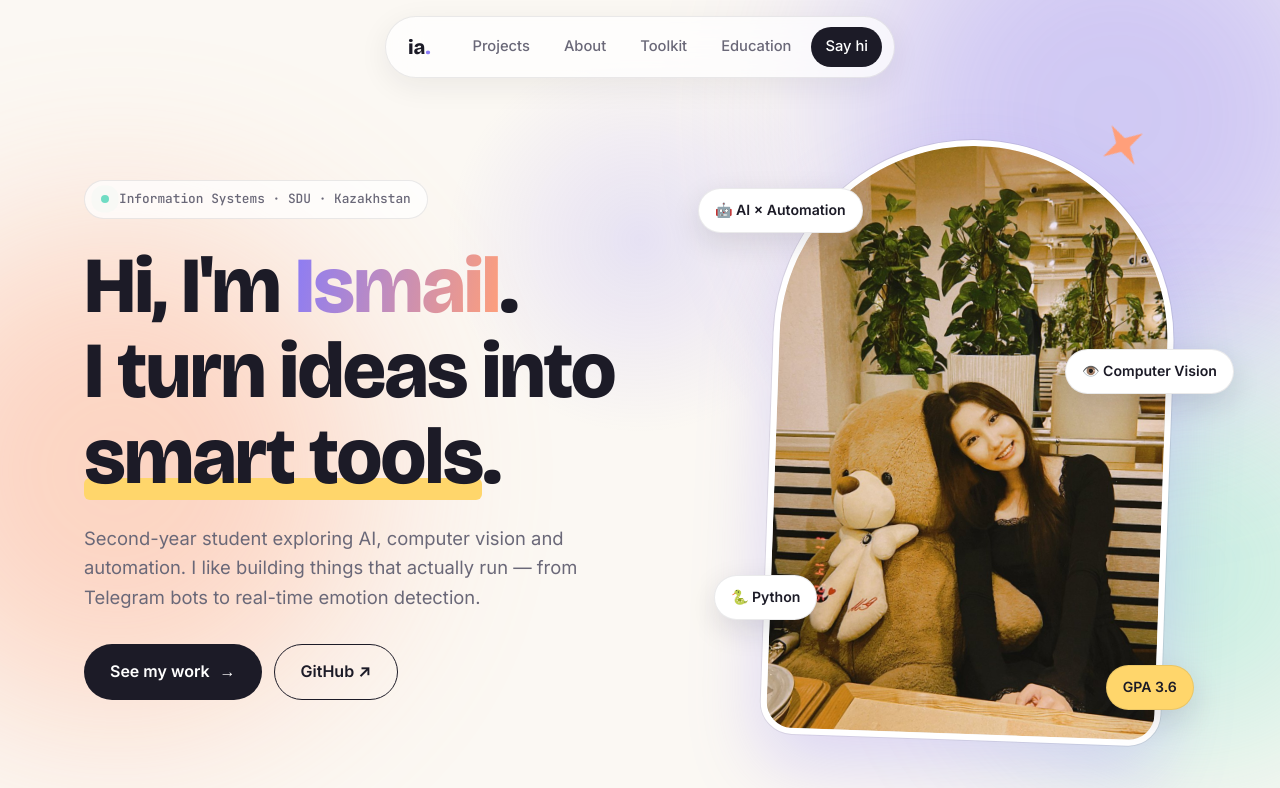
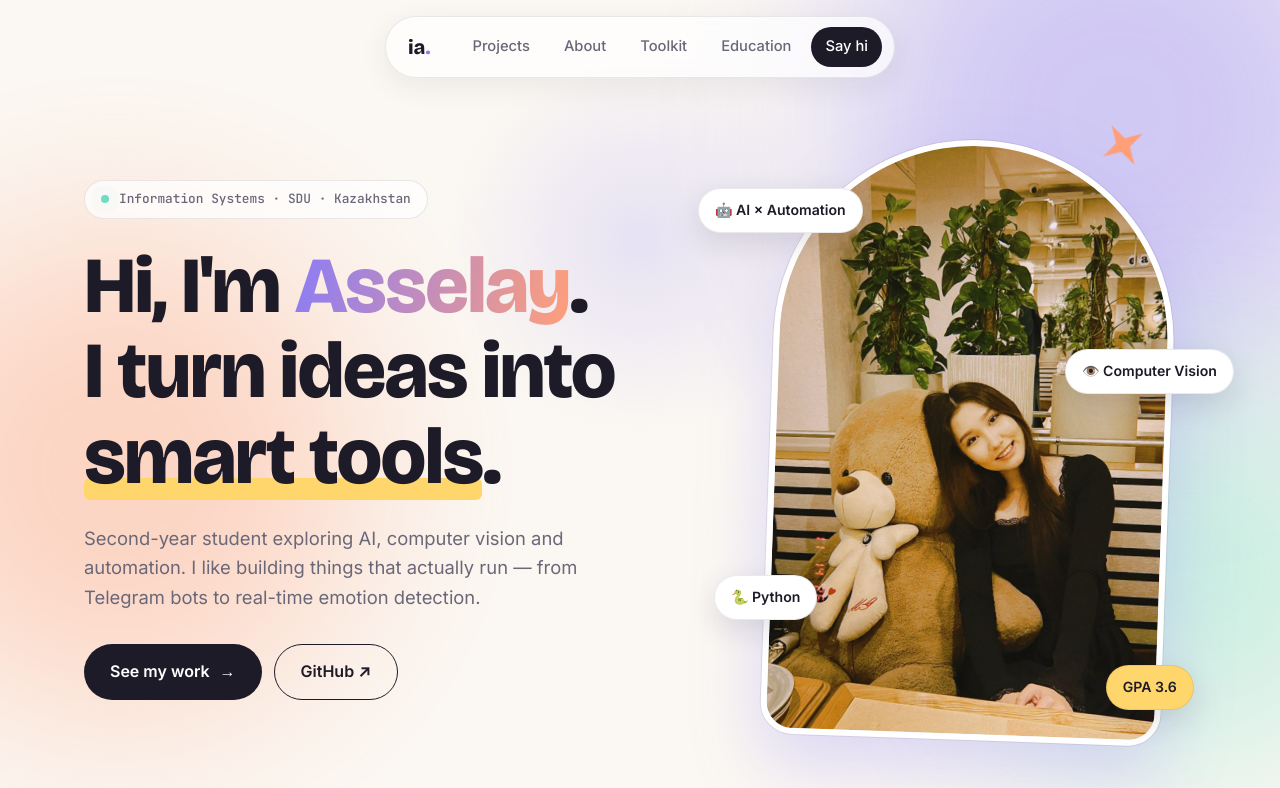
Before and after one commit to ismailaselaii-create/portfolio1, a plain HTML site: page index.html in a window 1280 px wide. Shown: the top 788 px of the page. Drawn offline with nearby package versions, Linux system fonts and the light colour scheme.

Commit message:
Update index.html

```diff
--- a/index.html
+++ b/index.html
@@ -36,7 +36,7 @@
   <section class="hero">
     <div class="hero-text">
       <p class="eyebrow reveal"><span class="dot"></span> Information Systems · SDU · Kazakhstan</p>
-      <h1 class="reveal">Hi, I'm <span class="grad">Ismail</span>.<br>I turn ideas into <span class="underline">smart tools</span>.</h1>
+      <h1 class="reveal">Hi, I'm <span class="grad">Asselay</span>.<br>I turn ideas into <span class="underline">smart tools</span>.</h1>
       <p class="lead reveal">Second-year student exploring AI, computer vision and automation. I like building things that actually run — from Telegram bots to real-time emotion detection.</p>
       <div class="cta reveal">
         <a class="btn primary" href="#projects">See my work <span>→</span></a>
```
